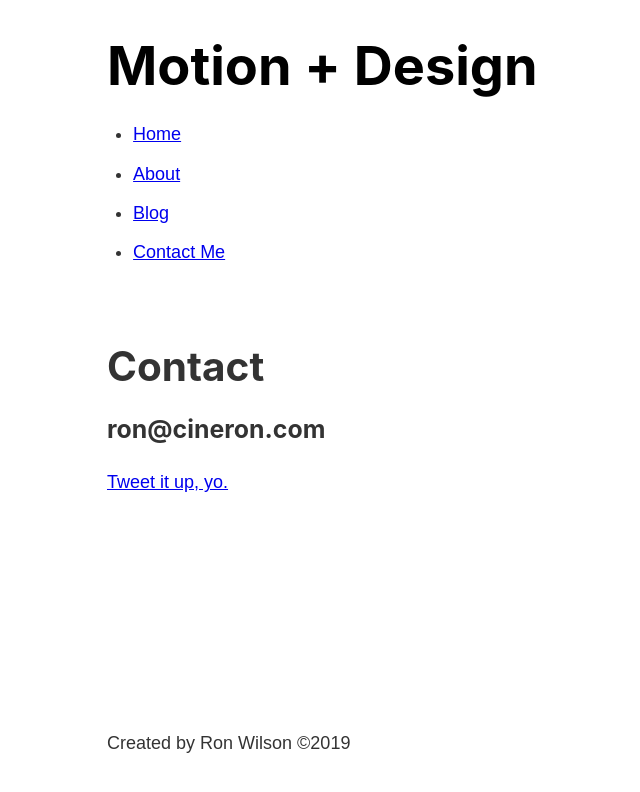
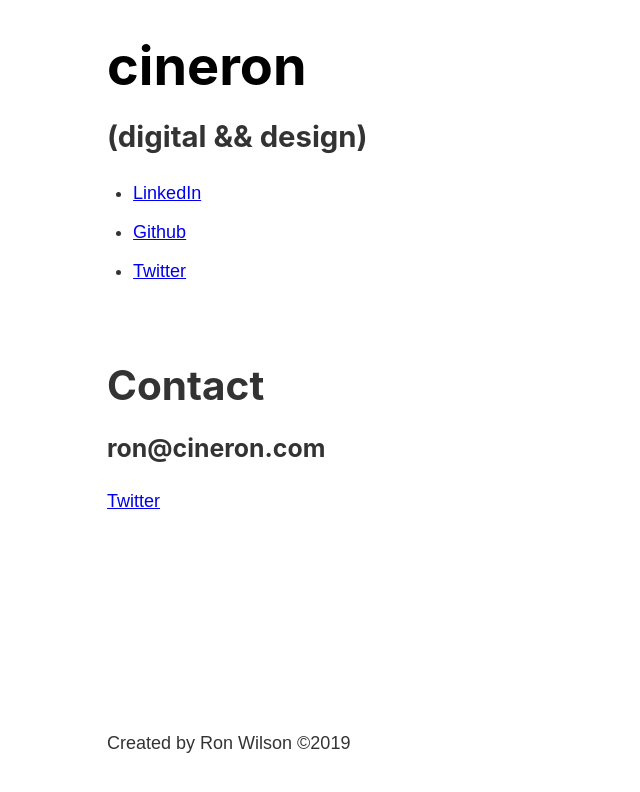
Before and after one commit to cineron/gatsby-blog, a Gatsby site: page /contact in a window 1280 px wide. Shown: the whole page, without its empty margins (176-816 px from the left). Built offline with nearby package versions, Linux system fonts and the light colour scheme; Gatsby itself is replaced by a stand-in of ours.

Commit message:
contextual update.

```diff
--- a/gatsby-config.js
+++ b/gatsby-config.js
@@ -1,6 +1,7 @@
 module.exports = {
     siteMetadata: {
-        title: "Motion + Design",
+        title: "cineron",
+        description: "(digital && design)",
         author: "Ron Wilson"
     },
     plugins: [
--- a/src/components/header.js
+++ b/src/components/header.js
@@ -8,6 +8,7 @@ const Header = () => {
             site{
                 siteMetadata{
                     title
+                    description
                 }
             }
         }
@@ -16,9 +17,11 @@ const Header = () => {
     return(
         <header className={headerStyles.header}>
             <h1 ><Link to="/" className={headerStyles.title}>{data.site.siteMetadata.title}</Link></h1>
+            <h2>{data.site.siteMetadata.description}</h2>
+
             <nav>
                 <ul className={headerStyles.navList}>
-                    <li>
+                    {/* <li>npm
                         <Link to="/"
                             className={headerStyles.navItem}
                             activeClassName={headerStyles.navItemActive}>Home
@@ -26,7 +29,11 @@ const Header = () => {
                     </li>
                     <li><Link to="/about" className={headerStyles.navItem} activeClassName={headerStyles.navItemActive}>About</Link></li>
                     <li><Link to="/blog" className={headerStyles.navItem} activeClassName={headerStyles.navItemActive}>Blog</Link></li>
-                    <li><Link to="/contact" className={headerStyles.navItem} activeClassName={headerStyles.navItemActive}>Contact Me</Link></li>
+                    <li><Link to="/contact" className={headerStyles.navItem} activeClassName={headerStyles.navItemActive}>Contact Me</Link></li> */}
+
+                    <li><a className={headerStyles.navItem} activeClassName={headerStyles.navItemActive}href="https://www.linkedin.com/in/cineron" target="_blank" rel="noopener noreferrer">LinkedIn</a></li>
+                    <li><a className={headerStyles.navItem} activeClassName={headerStyles.navItemActive}href="https://www.github.com/cineron" target="_blank" rel="noopener noreferrer">Github</a></li>
+                    <li><a className={headerStyles.navItem} activeClassName={headerStyles.navItemActive}href="https://www.twitter.com/cineron" target="_blank" rel="noopener noreferrer">Twitter</a></li>
                 </ul>
             </nav>
         </header>
--- a/src/pages/contact.js
+++ b/src/pages/contact.js
@@ -8,7 +8,7 @@ const ContactPage = () => {
             <Head title="Contact" />
             <h1>Contact</h1>
             <h3>ron@cineron.com</h3>
-            <p><a href="https://www.twitter.com/cineron" target="_blank" rel="noopener noreferrer">Tweet it up, yo.</a></p>
+            <p><a href="https://www.twitter.com/cineron" target="_blank" rel="noopener noreferrer">Twitter</a></p>
         </Layout>
     )
 }
--- a/src/pages/index.js
+++ b/src/pages/index.js
@@ -7,11 +7,11 @@ const IndexPage = () => {
     return (
         <Layout>
             <Head title="Home" />
-            <h1>Hello, World!</h1>
+            {/* <h1>Hello, World!</h1>
             <p>I'm Ron. A Front-End Engineer focusing on React!</p>
-            {/* <p>Need a developer? <a href="/contact">Traditional link.</a></p> */}
+            <p>Need a developer? <a href="/contact">Traditional link.</a></p>
             <p>Need a developer? <Link to="/contact">Gatsby link.</Link></p>
-            <p>Need a developer? <Link to="/about">About me.</Link></p>
+            <p>Need a developer? <Link to="/about">About me.</Link></p> */}
         </Layout>
     )
 }
```
Also changed, not shown: src/pages/blog.js (+3 -55 lines).
